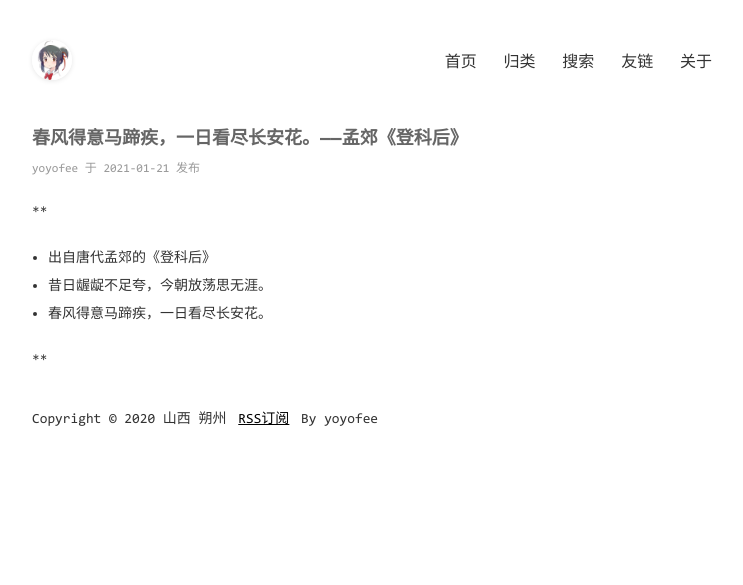
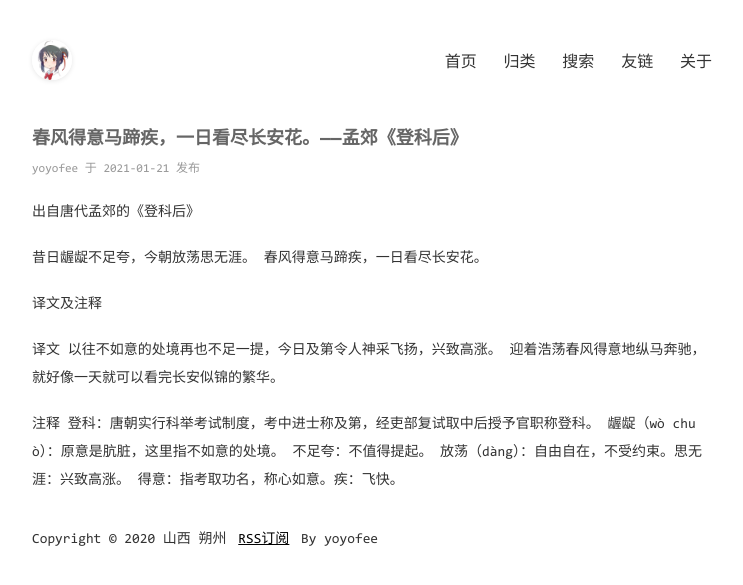
Before and after one commit to yoyofee/yoyofee.github.io, a Jekyll site: the page built from _posts/2021-01-21-未命名文件.md, in a window 1280 px wide. Shown: the top 585 px of the page, without its empty margins (268-1011 px from the left). Built offline with Jekyll 4.4.1, drawn with Linux system fonts in a browser that asks for light colours; comment, search, counter and statistics services are not loaded.

Commit message:
修改文件: _posts/2021-01-21-未命名文件.md

```diff
--- a/_posts/2021-01-21-未命名文件.md
+++ b/_posts/2021-01-21-未命名文件.md
@@ -4,10 +4,21 @@ title: 春风得意马蹄疾，一日看尽长安花。——孟郊《登科后
 categories: [励志]
 ---
 
-**
+出自唐代孟郊的《登科后》
 
- - 出自唐代孟郊的《登科后》
- - 昔日龌龊不足夸，今朝放荡思无涯。
- - 春风得意马蹄疾，一日看尽长安花。
+昔日龌龊不足夸，今朝放荡思无涯。
+春风得意马蹄疾，一日看尽长安花。
 
-**
+
+译文及注释
+
+译文
+以往不如意的处境再也不足一提，今日及第令人神采飞扬，兴致高涨。
+迎着浩荡春风得意地纵马奔驰，就好像一天就可以看完长安似锦的繁华。
+
+注释
+登科：唐朝实行科举考试制度，考中进士称及第，经吏部复试取中后授予官职称登科。
+龌龊（wò chuò）：原意是肮脏，这里指不如意的处境。
+不足夸：不值得提起。
+放荡（dàng）：自由自在，不受约束。思无涯：兴致高涨。
+得意：指考取功名，称心如意。疾：飞快。
```
